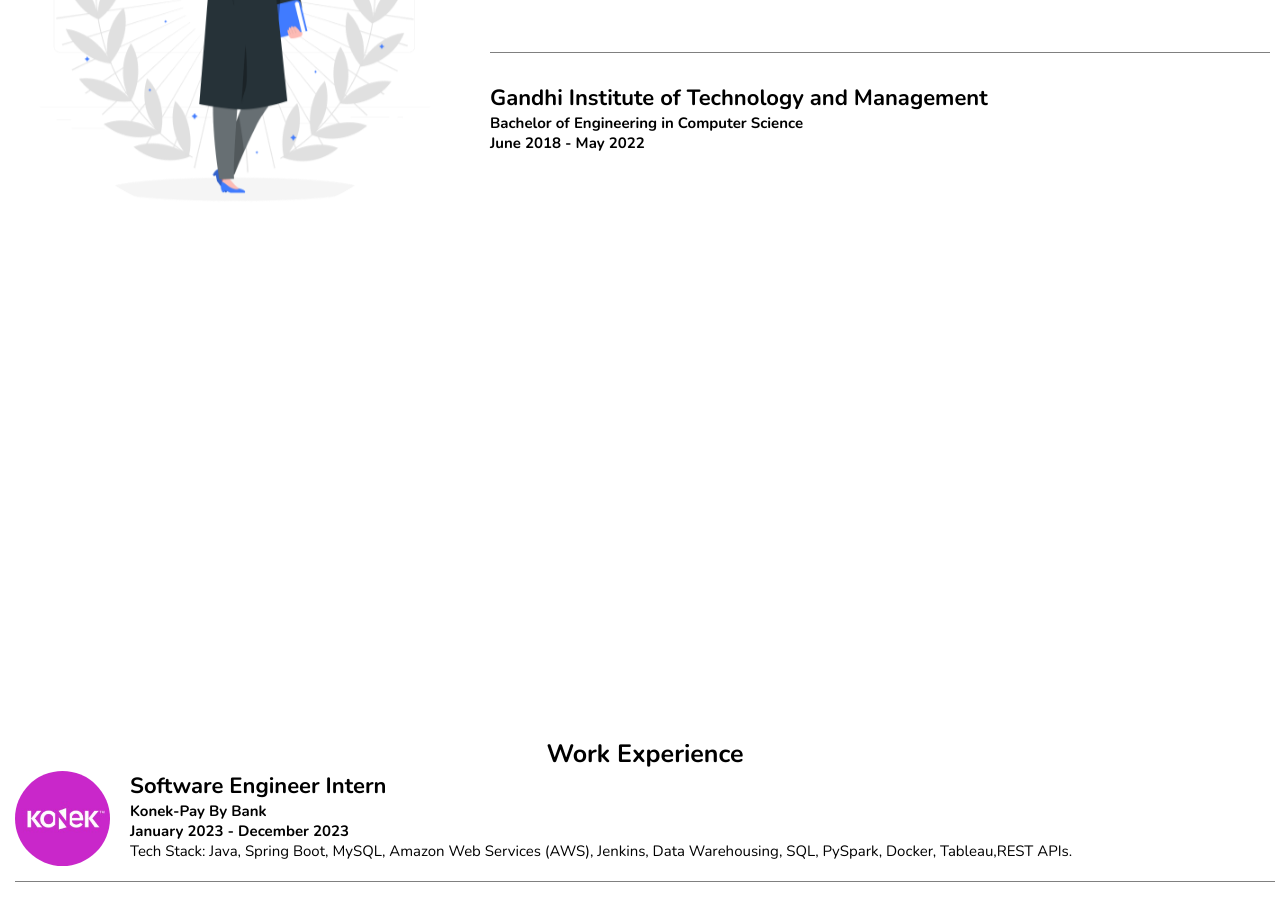
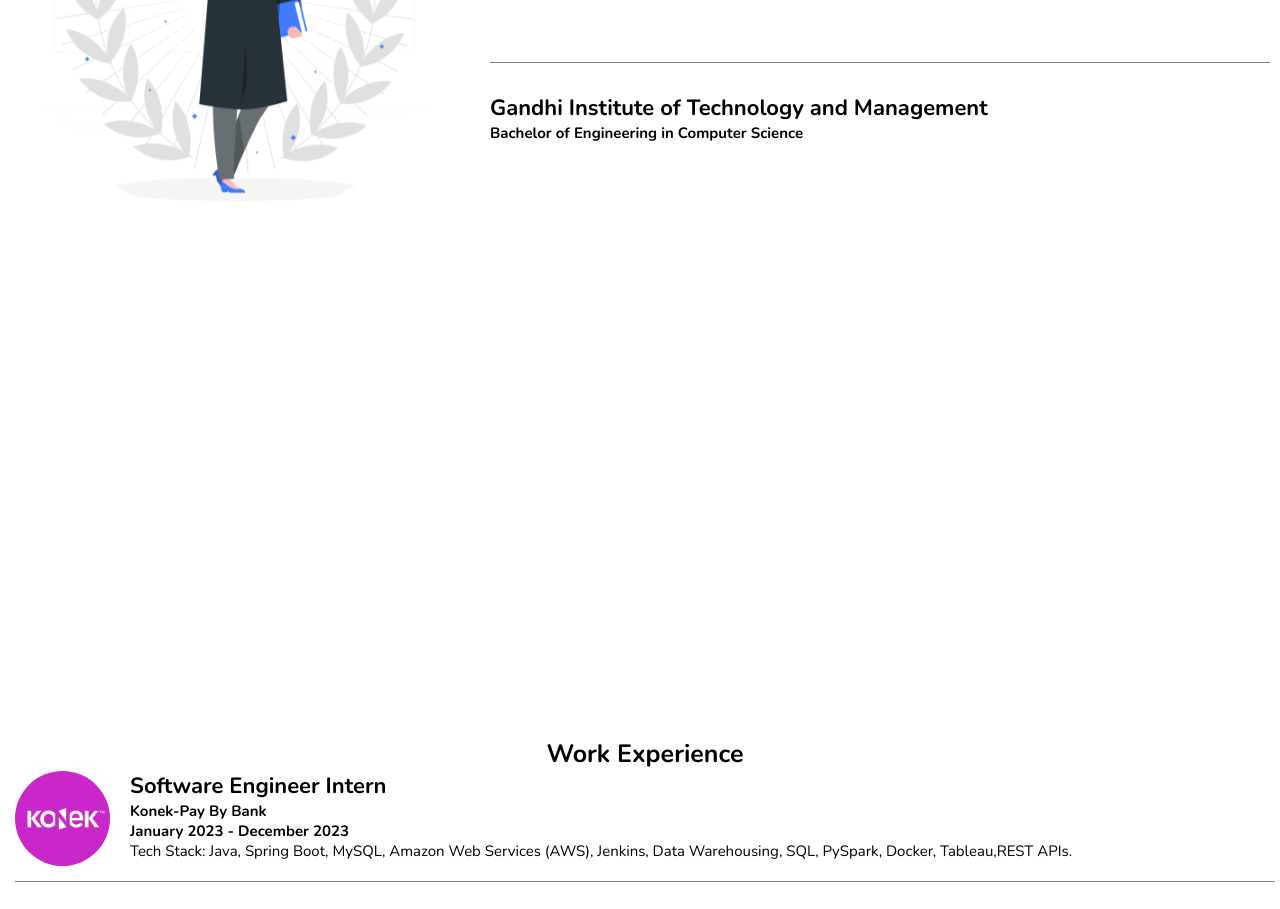
Before and after one commit to Kavyasreeja/My_Portfolio, a plain HTML site: page index.html in a window 1280 px wide. Shown: the part 1180-2089 px from the top of the page. Drawn offline with nearby package versions, Linux system fonts and the light colour scheme.

Commit message:
Update index.html
Commented Undergrad Years

```diff
--- a/index.html
+++ b/index.html
@@ -106,7 +106,7 @@
                     <h3>Gandhi Institute of Technology and Management</h3>
                     <!-- Institute details here -->
                     <p>Bachelor of Engineering in Computer Science</p>
-                    <p>June 2018 - May 2022</p>
+<!--                     <p>June 2018 - May 2022</p> -->
                 </div>
             </div>
         </section>
```
